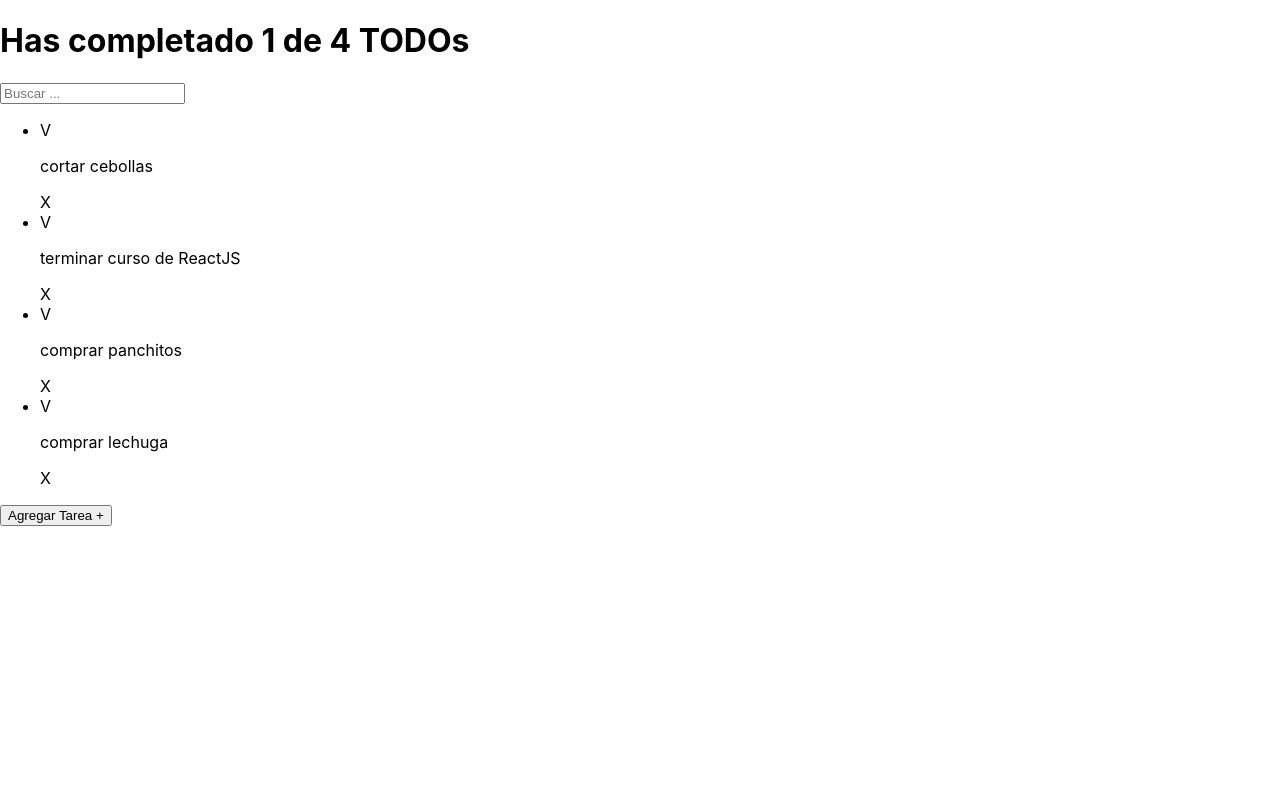
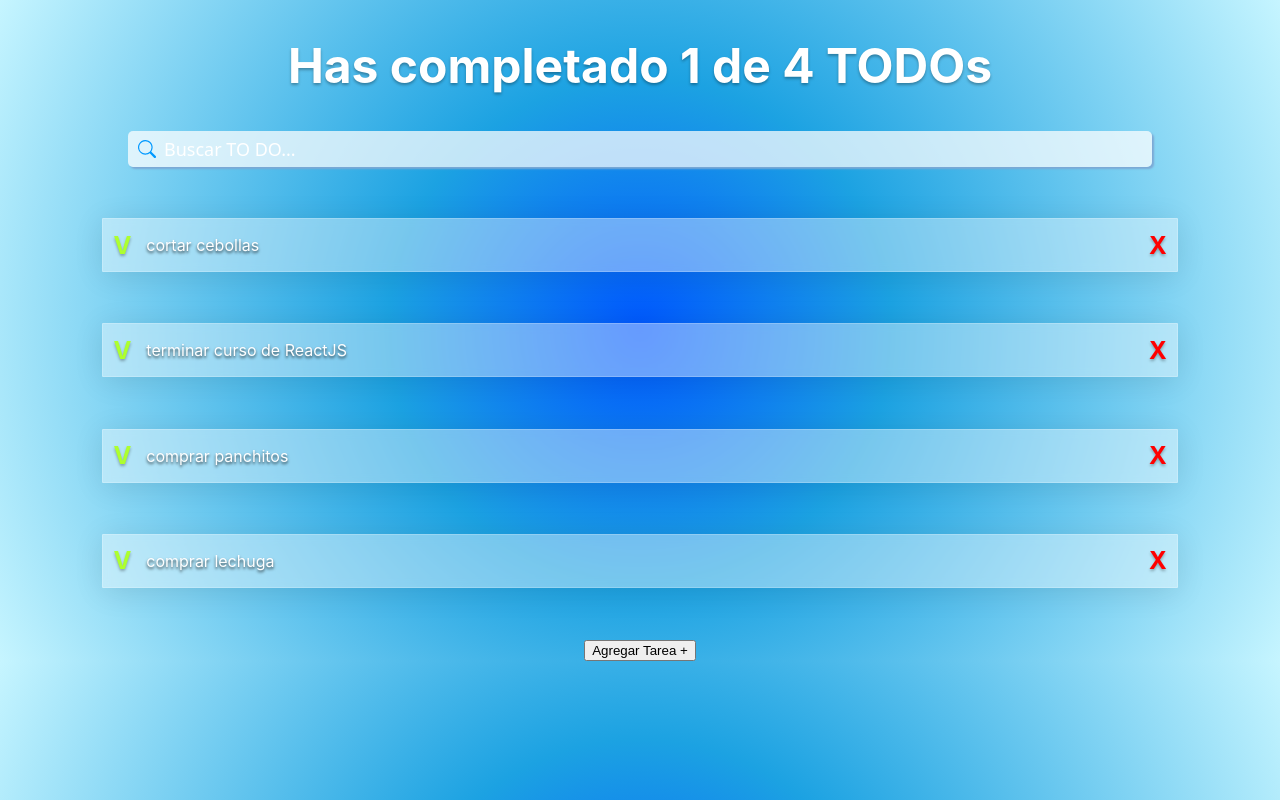
Before and after one commit to Dami-R92/todos-app, a React (Create React App) app: page / in a window 1280 px wide. Built offline with nearby package versions, Linux system fonts and the light colour scheme.

Commit message:
modificacion del estilo y creacion de archivos css de componentes

```diff
--- a/src/App.css
+++ b/src/App.css
@@ -7,6 +7,12 @@
 .App-logo {
   height: 40vmin;
   pointer-events: none;
+}
+
+body {
+text-align: -webkit-center;
+background: radial-gradient(circle, rgba(0,88,255,1) 0%, rgba(28,162,226,1) 35%, rgba(198,245,255,1) 100%);
+
 }
 
 @media (prefers-reduced-motion: no-preference) {
--- /dev/null
+++ b/src/Components/TodoCounter/TodoCounter.css
@@ -0,0 +1,28 @@
+
+h1 {
+    font-size: 3em;
+    text-align: center;
+    margin: 0;
+    padding: 36px;
+    color: white;
+    text-shadow: 0px 2px 3px rgba(0,0,0,0.3);
+
+}
+
+@media screen and (max-width: 64em) {
+h1 {
+    font-size: 2.5em;
+  }
+}
+
+@media screen and (max-width: 50em) {
+h1 {
+    font-size: 2em;
+  }
+}
+
+@media screen and (max-width: 30em){
+h1 {
+    font-size: 1.5em;
+  }
+}
--- a/src/Components/TodoCounter/TodoCounter.jsx
+++ b/src/Components/TodoCounter/TodoCounter.jsx
@@ -1,4 +1,6 @@
 import React from 'react'
+
+import './TodoCounter.css'
 
 function TodoCounter({total, completed}) {
 
--- /dev/null
+++ b/src/Components/TodoItem/TodoItem.css
@@ -0,0 +1,44 @@
+.todoItem {
+  display: flex;
+  justify-content: space-between;
+  padding: 0px 10px 0px 10px;
+  margin: 4% 8%;
+  border: 1px;
+  border-style: solid;
+  border-color: black;
+  background: rgba(255, 255, 255, 0.4);
+  border-radius: 1px;
+  box-shadow: 0 4px 30px rgba(0, 0, 0, 0.1);
+  backdrop-filter: blur(5px);
+  -webkit-backdrop-filter: blur(5px);
+  border: 1px solid rgba(255, 255, 255, 0.2);
+}
+
+.check {
+    display: flex;
+    justify-content: center;
+    align-items: center;
+    font-weight: bolder;
+    font-size: 24px;
+    color:  greenyellow;
+    text-shadow: 0px 2px 3px rgba(0,0,0,0.3);
+}
+
+.delete {
+    display: flex;
+    justify-content: center;
+    align-items: center;
+    font-weight: bolder;
+    font-size: 24px;
+    color: red;
+    text-shadow: 0px 2px 3px rgba(0,0,0,0.3);
+}
+
+.description {
+    width: -webkit-fill-available;
+    text-align: justify;
+    margin-right: 15px;
+    margin-left: 15px;
+    color: white;
+    text-shadow: 0px 2px 3px rgba(0,0,0,0.7);
+}
--- a/src/Components/TodoItem/TodoItem.jsx
+++ b/src/Components/TodoItem/TodoItem.jsx
@@ -1,14 +1,15 @@
 import React from 'react'
+import './TodoItem.css'
 
 function TodoItem(props) {
 
 
   return (
-    <li>
-    <span>V</span>
-    <p>{props.text}</p>
-    <span>X</span>
-  </li>
+    <div className='todoItem'>
+    <div className="check">V</div>
+    <p className='description'>{props.text}</p>
+    <div className="delete">X</div>
+  </div>
   )
 }
 
--- a/src/Components/TodoList/TodoList.jsx
+++ b/src/Components/TodoList/TodoList.jsx
@@ -4,9 +4,9 @@ import TodoItem from '../TodoItem/TodoItem'
 function TodoList({children}) {
   return (
 
-    <ul>
+    <div>
     {children}
-    </ul>
+    </div>
   )
 }
 
--- /dev/null
+++ b/src/Components/TodoSearch/TodoSearch.css
@@ -0,0 +1,46 @@
+input {
+font-family: system-ui, -apple-system, BlinkMacSystemFont, 'Segoe UI', Roboto, Oxygen, Ubuntu, Cantarell, 'Open Sans', 'Helvetica Neue', sans-serif;
+}
+
+.custom_input {
+	display: flex;
+	align-items: center;
+    justify-content: center;
+    text-align: center;
+	position: relative;
+	max-width: 80%;
+}
+
+.input {
+	font-size: 18px;
+	padding: 5px 10px;
+	width: 100%;
+	padding-left: 35px;
+	outline: none;
+	background: #ffffffbb;
+	color: #000000;
+	border: 1px solid #c4d1eb00;
+	border-radius: 5px;
+	box-shadow: 2px 2px 2px 0px #7ca8d4;
+	transition: .3s ease;
+}
+
+.input:focus {
+	background: #FFFF;
+	border: 1px solid #00eeff;
+	border-radius: 25px;
+    text-shadow: none;
+}
+
+.input::placeholder {
+	color: #ffffff;
+    font-weight: 400;
+}
+
+.svg_icon {
+	position: absolute;
+	left: 10px;
+	fill: #0099ff;
+	width: 18px;
+	height: 18px;
+}
--- a/src/Components/TodoSearch/TodoSearch.jsx
+++ b/src/Components/TodoSearch/TodoSearch.jsx
@@ -1,8 +1,12 @@
 import React from 'react'
+import './TodoSearch.css'
 
 function TodoSearch() {
   return (
-    <input type="text" placeholder='Buscar ...' />
+    <div className="custom_input">
+    <svg xmlns="http://www.w3.org/2000/svg" class="svg_icon bi-search" viewBox="0 0 16 16"><path d="M11.742 10.344a6.5 6.5 0 1 0-1.397 1.398h-.001c.03.04.062.078.098.115l3.85 3.85a1 1 0 0 0 1.415-1.414l-3.85-3.85a1.007 1.007 0 0 0-.115-.1zM12 6.5a5.5 5.5 0 1 1-11 0 5.5 5.5 0 0 1 11 0z"></path></svg>
+    <input className="input" type="text" placeholder='Buscar TO DO...' />
+</div>
   )
 }
 
```
